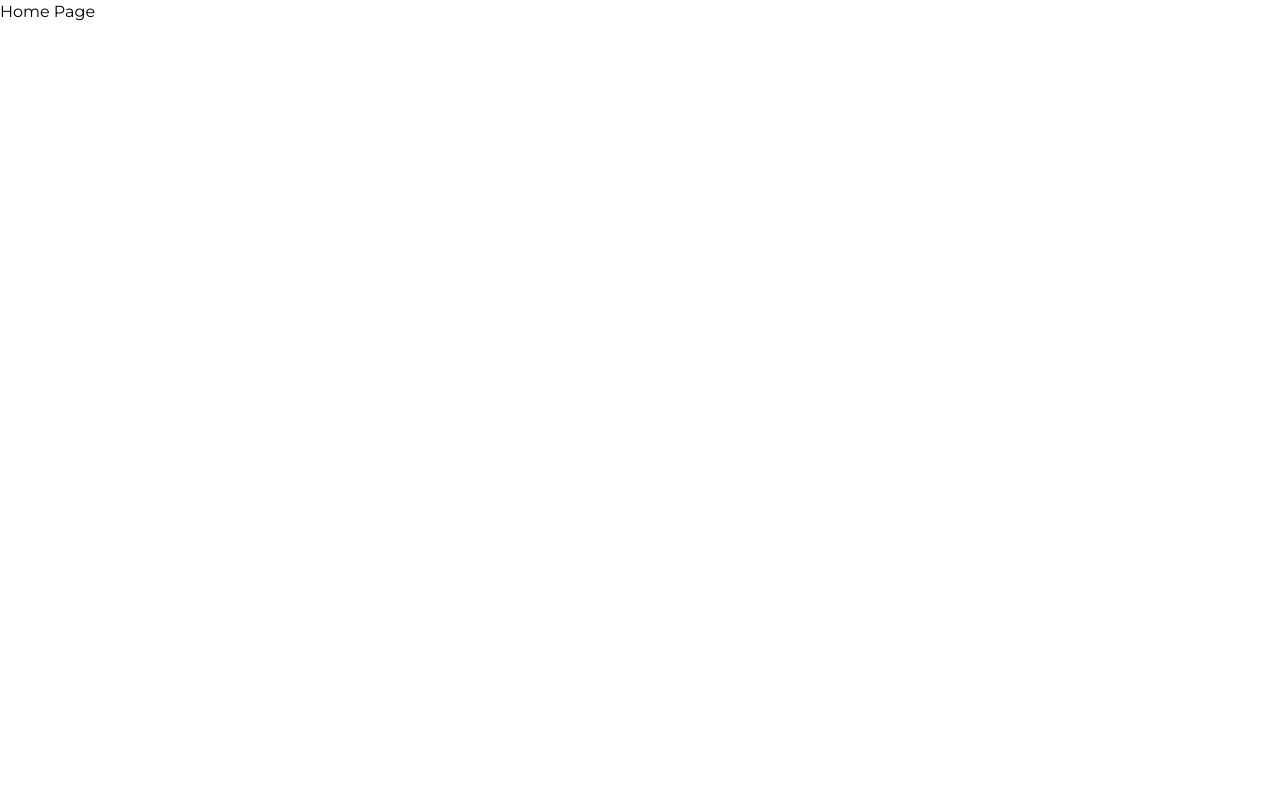
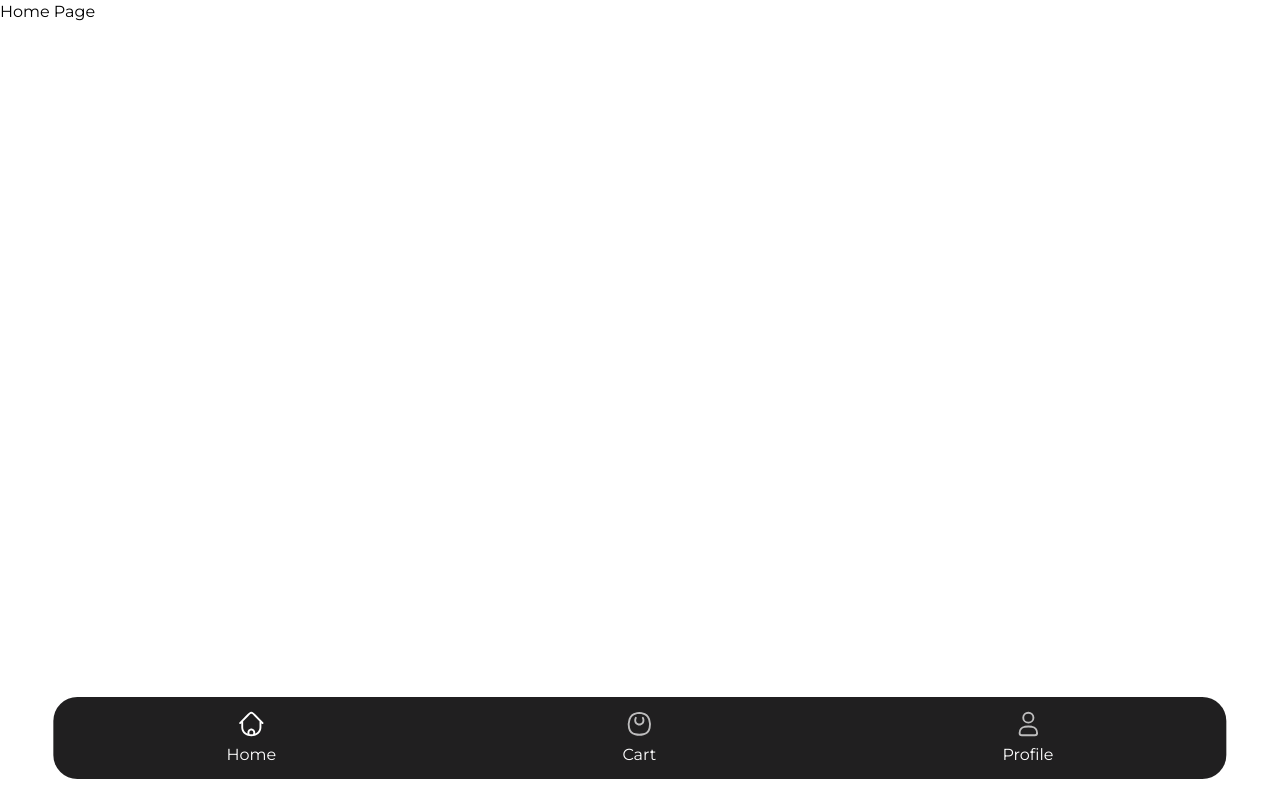
Before and after one commit to winstencoellins/nextaurant, a Next.js app: page / in a window 1280 px wide. Built offline with nearby package versions, Linux system fonts and the light colour scheme.

Commit message:
add:navigation component

```diff
--- a/app/layout.tsx
+++ b/app/layout.tsx
@@ -1,6 +1,7 @@
 import type { Metadata } from "next";
 import { Montserrat } from "next/font/google";
 import "./globals.css";
+import Navigation from "@/components/navigation";
 
 const montserrat = Montserrat({ subsets: ["latin"] });
 
@@ -16,7 +17,10 @@ export default function RootLayout({
 }>) {
   return (
     <html lang="en">
-      <body className={montserrat.className}>{children}</body>
+      <body className={montserrat.className}>
+        <Navigation />
+        {children}
+      </body>
     </html>
   );
 }
--- /dev/null
+++ b/components/navigation.tsx
@@ -0,0 +1,31 @@
+import Image from "next/image"
+
+import home from '@/public/svgs/home.svg'
+import cart from '@/public/svgs/cart.svg'
+import profile from '@/public/svgs/profile.svg'
+import Link from "next/link"
+
+export default function Navigation() {
+    return (
+        <div className="flex justify-around bg-[#201F20] absolute -bottom-5 left-1/2 -translate-x-1/2 -translate-y-1/2 w-11/12 mx-auto py-3 rounded-3xl">
+            <div>
+                <Link href='/' className="flex flex-col items-center">
+                    <Image src={home} height={30} width={30} alt='icon' />
+                    <span className="text-white mt-1">Home</span>
+                </Link>
+            </div>
+            <div>
+                <Link href='/cart' className="flex flex-col items-center">
+                    <Image src={cart} height={30} width={30} alt='icon' />
+                    <span className="text-white mt-1">Cart</span>
+                </Link>
+            </div>
+            <div>
+                <Link href='/profile' className="flex flex-col items-center">
+                    <Image src={profile} height={30} width={30} alt='icon' />
+                    <span className="text-white mt-1">Profile</span>
+                </Link>
+            </div>
+        </div>
+    )
+}
```
